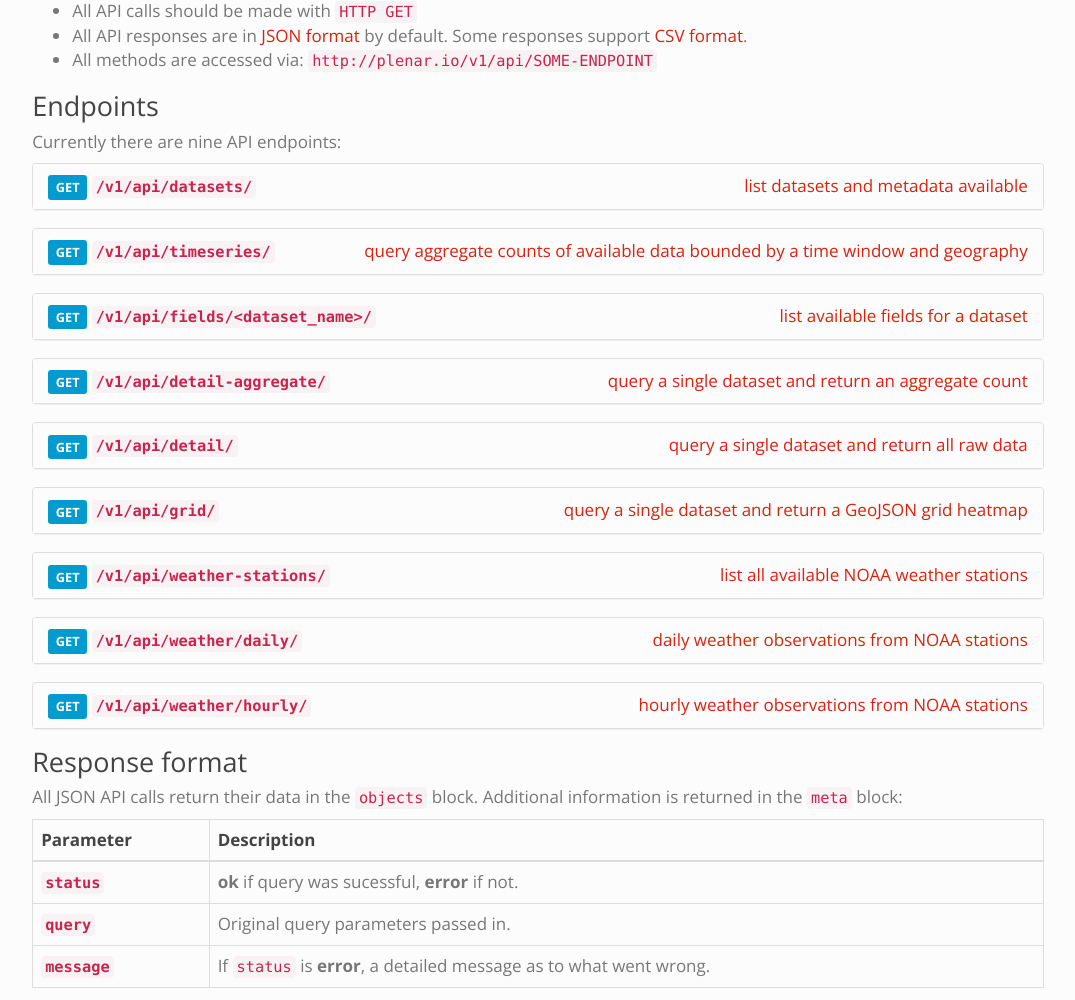
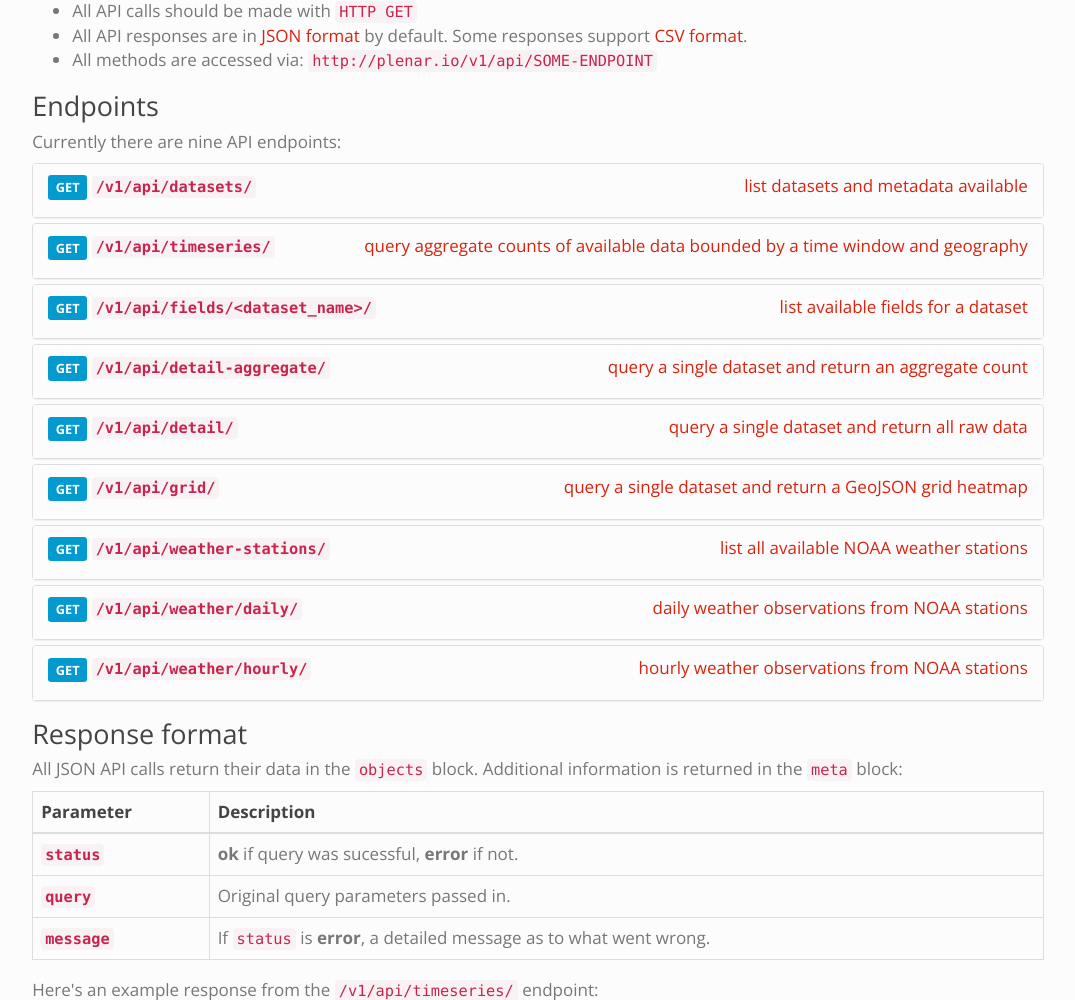
Before and after one commit to UrbanCCD-UChicago/plenario, a Flask app: page /api-docs in a window 1280 px wide. Shown: the part 299-1299 px from the top of the page, without its empty margins (102-1177 px from the left). Run offline with Flask 2, Linux system fonts and the light colour scheme; some libraries are stand-ins or nearby versions.

Commit message:
formatting api docs, closes #88

```diff
--- a/plenario/static/css/custom.css
+++ b/plenario/static/css/custom.css
@@ -10,6 +10,8 @@ body {
     overflow: hidden;
     height: 165px;
 }
+
+.panel-group { margin-bottom: 5px;}
 
 .showmore-content p {
     font-size: 14px;
--- a/plenario/templates/api-docs.html
+++ b/plenario/templates/api-docs.html
@@ -32,6 +32,7 @@
               <span class='label label-info'>GET</span>
               <strong><code>/v1/api/datasets/</code></strong>
               <p class='pull-right'>list datasets and metadata available</p>
+              <div class='clearfix'></div>
             </a>
           </div>
           <div id="collapse-api" class="panel-collapse collapse">
@@ -100,6 +101,7 @@
               <span class='label label-info'>GET</span>
               <strong><code>/v1/api/timeseries/</code></strong>
               <p class='pull-right'>query aggregate counts of available data bounded by a time window and geography</p>
+              <div class='clearfix'></div>
             </a>
           </div>
           <div id="collapse-api-timeseries" class="panel-collapse collapse">
@@ -278,6 +280,7 @@
               <span class='label label-info'>GET</span>
               <strong><code>/v1/api/fields/&lt;dataset_name&gt;/</code></strong>
               <p class='pull-right'>list available fields for a dataset</p>
+              <div class='clearfix'></div>
             </a>
           </div>
           <div id="collapse-api-fields" class="panel-collapse collapse">
@@ -329,6 +332,7 @@
               <strong><code>/v1/api/detail-aggregate/</code></strong>
               <p class='pull-right'>query a single dataset and return an aggregate count</p>
             </a>
+            <div class='clearfix'></div>
           </div>
           <div id="collapse-api-detail-aggregate" class="panel-collapse collapse">
             <div class="panel-body">
@@ -486,6 +490,7 @@
               <span class='label label-info'>GET</span>
               <strong><code>/v1/api/detail/</code></strong>
               <p class='pull-right'>query a single dataset and return all raw data</p>
+              <div class='clearfix'></div>
             </a>
           </div>
           <div id="collapse-api-detail" class="panel-collapse collapse">
@@ -613,6 +618,7 @@
               <span class='label label-info'>GET</span>
               <strong><code>/v1/api/grid/</code></strong>
               <p class='pull-right'>query a single dataset and return a GeoJSON grid heatmap</p>
+              <div class='clearfix'></div>
             </a>
           </div>
           <div id="collapse-api-grid" class="panel-collapse collapse">
@@ -779,6 +785,7 @@
               <span class='label label-info'>GET</span>
               <strong><code>/v1/api/weather-stations/</code></strong>
               <p class='pull-right'>list all available NOAA weather stations</p>
+              <div class='clearfix'></div>
             </a>
           </div>
           <div id="collapse-api-weather-stations" class="panel-collapse collapse">
@@ -903,6 +910,7 @@
               <span class='label label-info'>GET</span>
               <strong><code>/v1/api/weather/daily/</code></strong>
               <p class='pull-right'>daily weather observations from NOAA stations</p>
+              <div class='clearfix'></div>
             </a>
           </div>
           <div id="collapse-api-weather-daily" class="panel-collapse collapse">
@@ -1091,6 +1100,7 @@
               <span class='label label-info'>GET</span>
               <strong><code>/v1/api/weather/hourly/</code></strong>
               <p class='pull-right'>hourly weather observations from NOAA stations</p>
+              <div class='clearfix'></div>
             </a>
           </div>
           <div id="collapse-api-weather-hourly" class="panel-collapse collapse">
```
Also changed, not shown: other parts of plenario/templates/api-docs.html (+44 -34 lines). Lines whose indentation alone changed are shown as unchanged.
